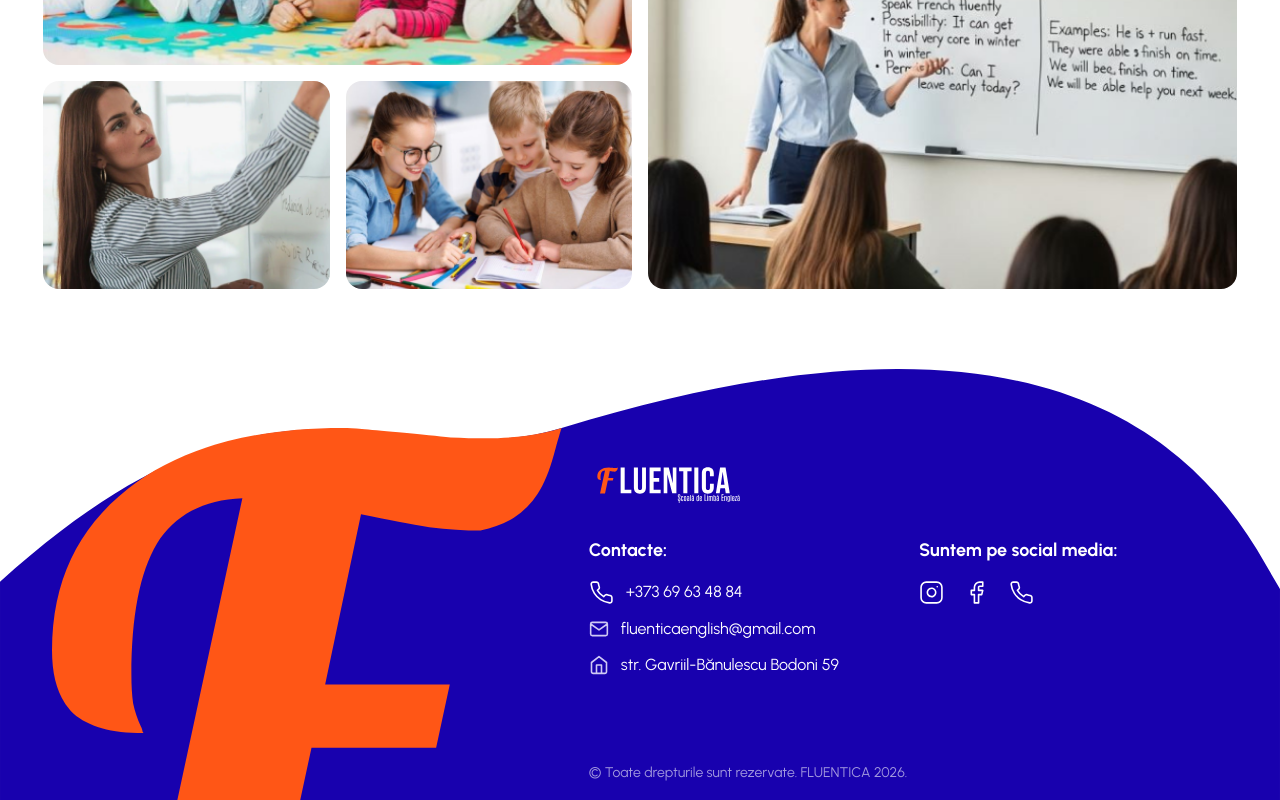
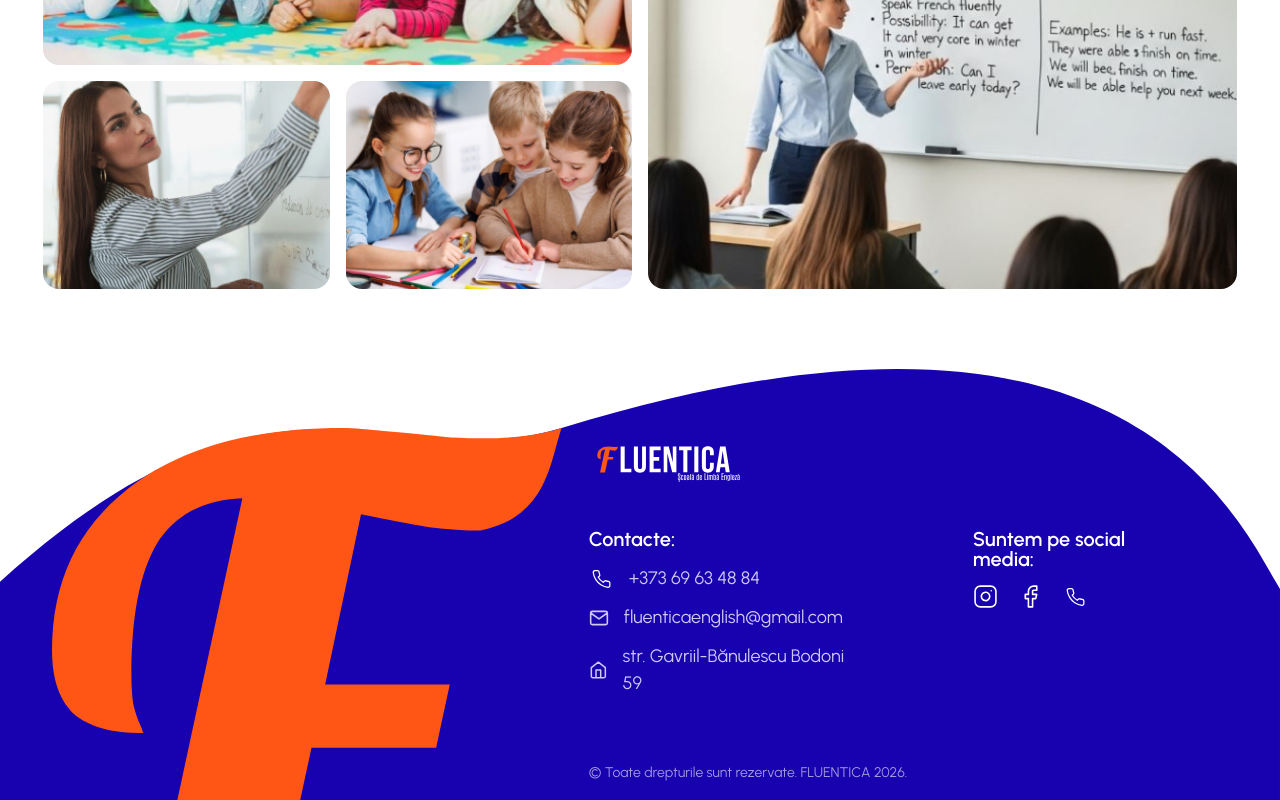
Before and after one commit to Lienkulet/Fluentica, a Next.js app: page / in a window 1280 px wide. Shown: the part 3617-4417 px from the top of the page. Built offline with nearby package versions, Linux system fonts and the light colour scheme.

Commit message:
footer fix

```diff
--- a/src/components/icons/PhoneIcon.jsx
+++ b/src/components/icons/PhoneIcon.jsx
@@ -2,7 +2,7 @@ import React from 'react'
 
 const PhoneIcon = () => {
     return (
-        <svg width="25" height="25" viewBox="0 0 25 25" fill="none" xmlns="http://www.w3.org/2000/svg">
+        <svg width="25" height="20" viewBox="0 0 25 25" fill="none" xmlns="http://www.w3.org/2000/svg">
             <path d="M22.917 17.6248V20.7498C22.9182 21.0399 22.8587 21.327 22.7425 21.5928C22.6263 21.8587 22.4558 22.0973 22.2421 22.2934C22.0283 22.4895 21.7759 22.6388 21.5011 22.7318C21.2263 22.8247 20.9351 22.8592 20.6461 22.8331C17.4408 22.4848 14.3618 21.3895 11.6566 19.6352C9.13972 18.0359 7.00588 15.902 5.40657 13.3852C3.64613 10.6677 2.55057 7.57373 2.20865 4.35394C2.18262 4.06589 2.21685 3.77557 2.30917 3.50147C2.40149 3.22737 2.54987 2.97549 2.74486 2.76188C2.93986 2.54827 3.1772 2.3776 3.44177 2.26074C3.70633 2.14387 3.99234 2.08338 4.28157 2.08311H7.40657C7.91209 2.07813 8.40218 2.25715 8.78549 2.58679C9.16879 2.91643 9.41915 3.3742 9.4899 3.87478C9.6218 4.87484 9.86641 5.85678 10.2191 6.80186C10.3592 7.1747 10.3895 7.57989 10.3065 7.96944C10.2234 8.35899 10.0304 8.71656 9.75032 8.99978L8.4274 10.3227C9.91027 12.9306 12.0695 15.0898 14.6774 16.5727L16.0003 15.2498C16.2835 14.9697 16.6411 14.7767 17.0306 14.6936C17.4202 14.6105 17.8254 14.6409 18.1982 14.781C19.1433 15.1337 20.1252 15.3783 21.1253 15.5102C21.6313 15.5816 22.0934 15.8364 22.4238 16.2263C22.7541 16.6162 22.9297 17.1139 22.917 17.6248Z" stroke="white" strokeWidth="1.6" strokeLinecap="round" strokeLinejoin="round" />
         </svg>
     )
--- a/src/components/layout/Footer.jsx
+++ b/src/components/layout/Footer.jsx
@@ -22,21 +22,21 @@ const Footer = () => {
         <div className='absolute inset-0 flex flex-col items-end pr-[8%]'>
 
           <div className='flex flex-col gap-8 w-[50%] flex-1 pt-10'>
-            <div className='flex flex-col gap-8 flex-1 justify-center'>
+            <div className='flex flex-col gap-11.5 flex-1 justify-center'>
               <LogoIcon />
-              <div className='flex flex-row gap-20'>
+              <div className='flex flex-row gap-30.25'>
                 <div>
-                  <p className='text-white font-bold text-lg mb-4'>Contacte:</p>
+                  <p className='text-white font-semibold text-xl mb-4 leading-[100%] tracking-[1%]'>Contacte:</p>
                   <ul className='flex flex-col gap-3'>
-                    <li className='flex items-center gap-3 text-white'>
+                    <li className='flex items-center gap-3.75 text-lila text-lg font-regular leading-[150%] tracking-[1%]'>
                       <PhoneIcon />
                       +373 69 63 48 84
                     </li>
-                    <li className='flex items-center gap-3 text-white'>
+                    <li className='flex items-center gap-3.75 text-lila text-lg font-regular leading-[150%] tracking-[1%]'>
                       <EmailIcon />
                       fluenticaenglish@gmail.com
                     </li>
-                    <li className='flex items-center gap-3 text-white'>
+                    <li className='flex items-center gap-3.75 text-lila text-lg font-regular leading-[150%] tracking-[1%]'>
                       <HomeIcon />
                       str. Gavriil-Bănulescu Bodoni 59
                     </li>
@@ -44,7 +44,7 @@ const Footer = () => {
                 </div>
 
                 <div>
-                  <p className='text-white font-bold text-lg mb-4'>Suntem pe social media:</p>
+                  <p className='text-white font-semibold text-xl mb-3.75 leading-[100%] tracking-[1%]'>Suntem pe social media:</p>
                   <div className='flex items-center gap-5'>
                     <a href="https://instagram.com/fluentica.md" target="_blank" rel="noopener noreferrer" className='hover:opacity-70 transition-opacity duration-200'>
                       <InstagramIcon />
```
